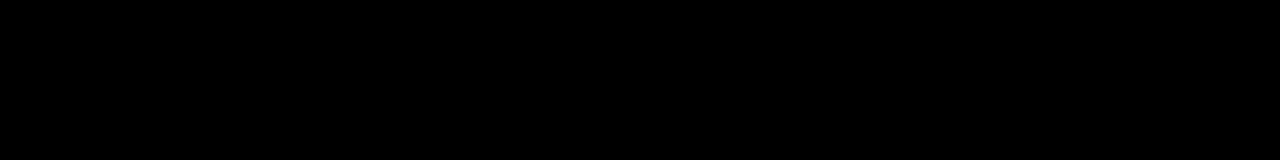
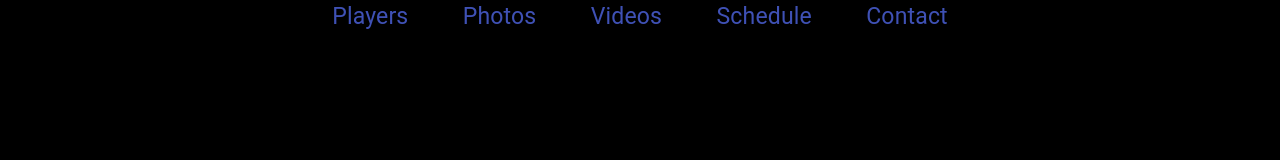
Before and after one commit to AdamHoffma/softball_stats, a React (Create React App) app in the folder client/: page /playerlist in a window 1280 px wide. Shown: the top 160 px of the page. Built offline with nearby package versions, Linux system fonts and the light colour scheme; no server answers.

Commit message:
brought nav into every page

```diff
--- a/client/src/App.js
+++ b/client/src/App.js
@@ -7,12 +7,14 @@
 import playerForm from "./Components/playerForm/addPlayerForm.js"
 import editStats from "./Components/playerForm/editStats.js"
 import playerList from "./Components/playerpages/playerlist.js"
+import Nav from './Components/nav/nav.js'
 
 
 function App() {
 
   return (
     <div>
+      <Nav/>
       <Route exact path="/" component={Home} />
       <Route path="/playerform" component={playerForm} />
       <Route path="/editstats" component={editStats} />
--- a/client/src/Components/home/home.js
+++ b/client/src/Components/home/home.js
@@ -19,7 +19,6 @@
 
     return(
         <div className="home">
-            <Nav/>
             <div className="welcome">
                 <h1 className="welcome-text">Welcome to the home of the Bandits!</h1>
                 <img className="logo" src={banner} />
--- a/client/src/Components/nav/nav.css
+++ b/client/src/Components/nav/nav.css
@@ -1,6 +1,8 @@
-.link {
-    font-size: 2vw;
-    padding: 3vw
+.nav {
+    display: flex;
+    justify-content: center;
+    margin: auto;
+    background-color: black;
 }
 
 @media screen and (max-width: 500px){
--- a/client/src/Components/nav/nav.js
+++ b/client/src/Components/nav/nav.js
@@ -1,7 +1,6 @@
 import React from "react"
 import { makeStyles } from '@material-ui/core/styles';
 import Link from '@material-ui/core/Link';
-//import { Link } from "react-router-dom";
 import Typography from '@material-ui/core/Typography';
 import "./nav.css"
 
@@ -21,8 +20,9 @@
 const preventDefault = (event) => event.preventDefault();
 
     return (
+        <div className="nav">
         <Typography className={classes.root} >
-            <Link className="link" href="/players" >
+            <Link className="link" href="/playerlist" >
                 Players
             </Link>
             <a><Link className="link" href="#" onClick={preventDefault}>
@@ -38,6 +38,7 @@
                 Contact
             </Link>
         </Typography>
+        </div>
     )
 }
 
```
